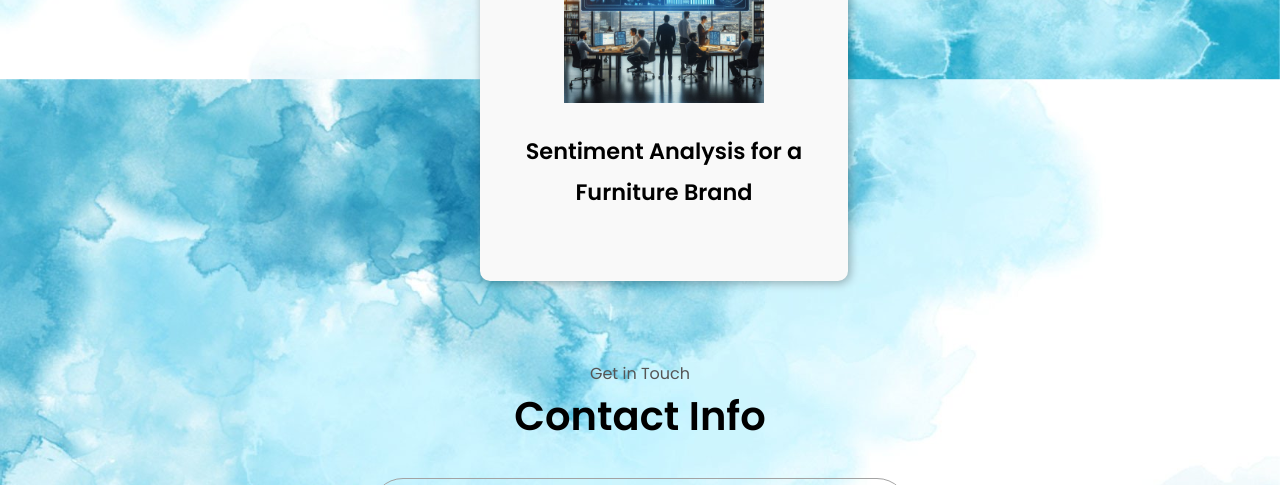
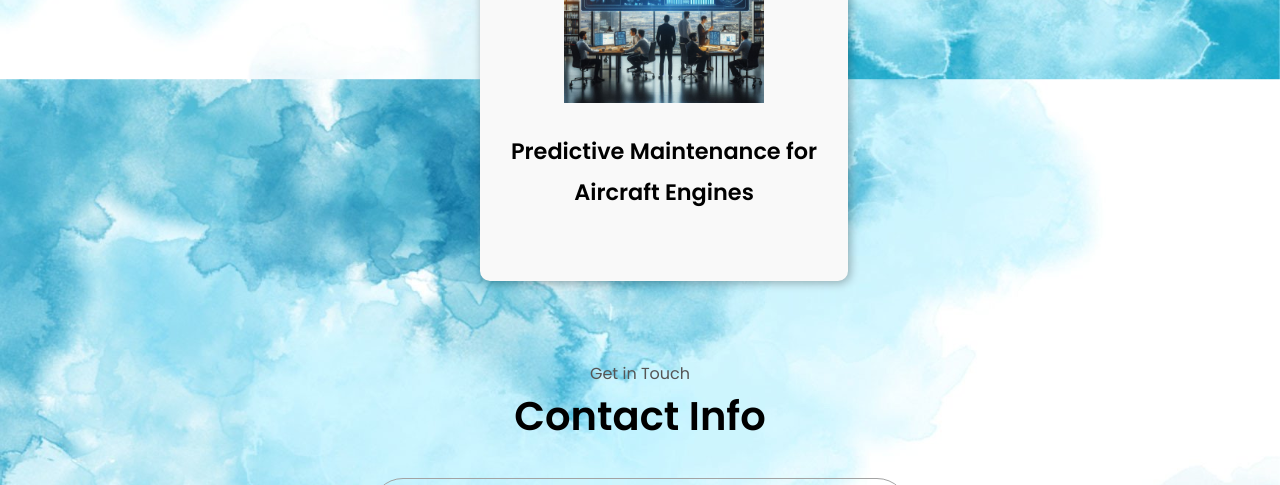
Before and after one commit to saivaishnavivedantham/saivaishnavivedantham.github.io, a plain HTML site: page index.html in a window 1280 px wide. Shown: the part 4180-4665 px from the top of the page. Drawn offline with Linux system fonts and the light colour scheme.

Commit message:
Update index.html

```diff
--- a/index.html
+++ b/index.html
@@ -278,7 +278,7 @@
   <div class="project-card">
     <div class="project-front">
       <img src="assets/air.png" alt="Sentiment Analysis" class="project-img">
-      <h2 class="project-title">Sentiment Analysis for a Furniture Brand</h2>
+      <h2 class="project-title">Predictive Maintenance for Aircraft Engines</h2>
     </div>
     <div class="project-back">
       <p>
```
